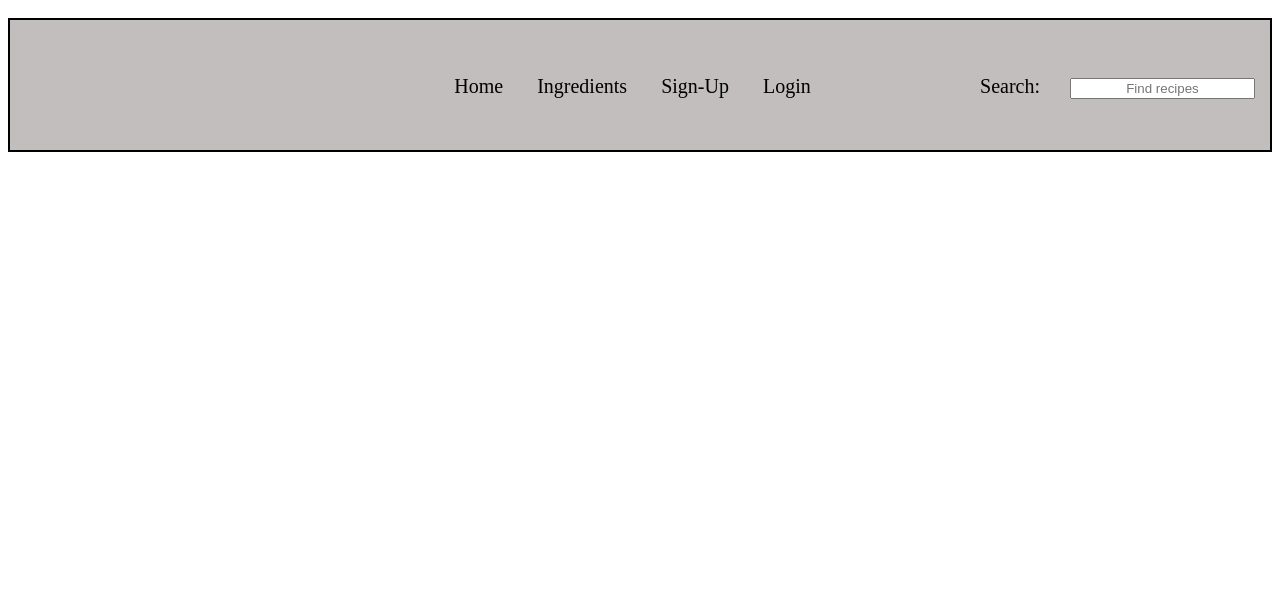
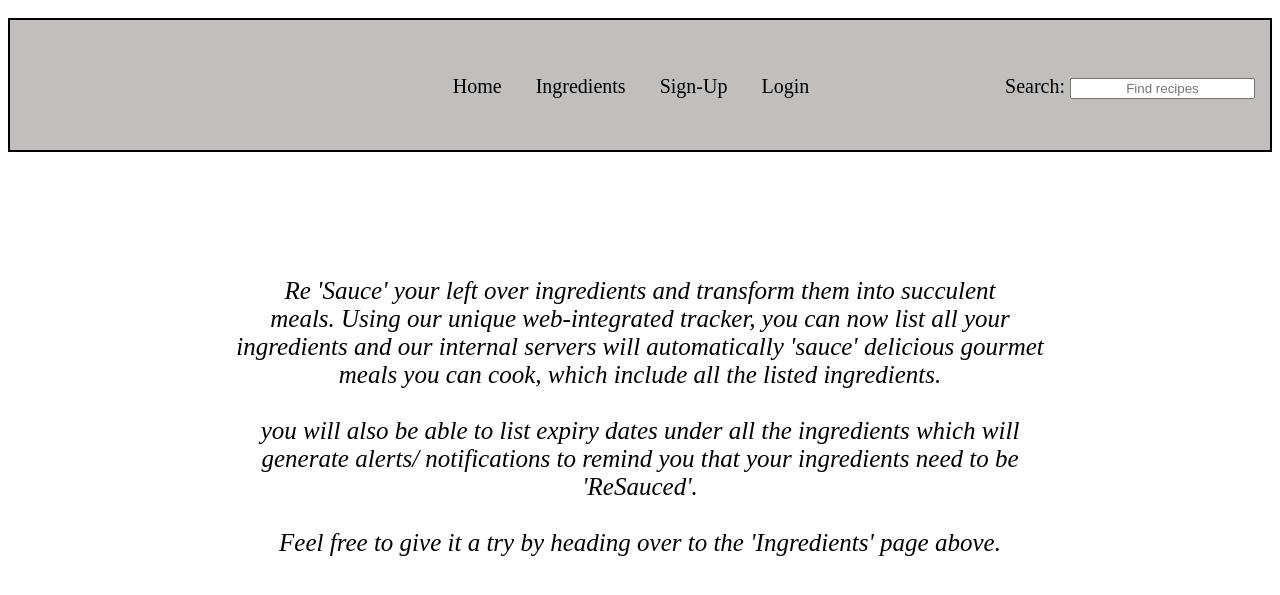
Before and after one commit to ebloom19/ReSauce, a website: page client/index.html in a window 1280 px wide. Both pictures are taken after a click on the item "Home". Shown: the part 137-732 px from the top of the page. Drawn offline with Linux system fonts and the light colour scheme; a web font is replaced by a local one.

Commit message:
home page

```diff
--- a/client/index.html
+++ b/client/index.html
@@ -6,7 +6,9 @@
     <meta name="viewport" content="width=device-width, initial-scale=1.0">
     <title>Document</title>
     <script defer src="/js_components/initialize.js"></script>
-    <link rel="stylesheet" href="/style/style.css">
+    <script defer src="/js_components/home.js"></script>
+    <link rel="stylesheet" href="/style/initialize.css">
+    <link rel="stylesheet" href="/style/home.css">
 </head>
 <body>
 
--- /dev/null
+++ b/client/js_components/home.js
@@ -0,0 +1,19 @@
+console.log("hello home")
+
+function home() {
+    mainDiv.innerHTML = ''
+    const intro = document.createElement("p")
+    intro.setAttribute("id", "intro")
+    intro.innerText = `Re 'Sauce' your left over ingredients and transform them into succulent
+                       meals. Using our unique web-integrated tracker, you can now list all your
+                       ingredients and our internal servers will automatically 'sauce' delicious gourmet
+                       meals you can cook, which include all the listed ingredients.
+
+                       you will also be able to list expiry dates under all the ingredients which will
+                       generate alerts/ notifications to remind you that your ingredients need to be
+                       'ReSauced'.
+
+                       Feel free to give it a try by heading over to the 'Ingredients' page above.`
+
+    mainDiv.append(intro)
+}
--- a/client/js_components/initialize.js
+++ b/client/js_components/initialize.js
@@ -1,6 +1,6 @@
+console.log("hello world")
 
-
-console.log("hello world")
+// setting up fresh img
 const fresh = document.createElement("img")
 fresh.setAttribute('src', '/images/freshness.png');
 fresh.setAttribute('alt', 'freshness');
@@ -27,3 +27,10 @@ header.innerHTML = `
                 <li id="search_bar"><input id="bar" type="text" placeholder="Find recipes"></li>
                 <li id="search">Search:</li>
             </ul>`
+
+
+
+// this "mainDiv can be called in any JS file that is called in the index.HTML. No need to getEliment"
+const mainDiv = document.createElement("div")
+mainDiv.setAttribute("id", "main_div")
+document.body.append(mainDiv)
--- /dev/null
+++ b/client/style/home.css
@@ -0,0 +1,13 @@
+
+
+#intro {
+    padding-top: 100px;
+    font-size: 25px;
+    font-style: italic;
+    animation: fadein 1.5s;
+}
+
+@keyframes fadein {
+    from { opacity: 0; }
+    to   { opacity: 1; }
+}
--- a/client/style/style.css
+++ b/client/style/initialize.css
@@ -9,6 +9,7 @@ body {
     max-height: 100px;
     float: left;
     margin-right: -95px;
+
 }
 
 #logo {
@@ -41,6 +42,7 @@ header ul li:hover {
 
 #search_bar{
     float: right;
+    padding-left: 5px;
 
 }
 
@@ -50,6 +52,7 @@ header ul li:hover {
 
 #search{
     float: right;
+    padding-right: 0px;
 }
 
 #search:not(:first-child):hover{
@@ -62,5 +65,5 @@ header ul li:hover {
 }
 
 #login {
-    margin-right: -250px;
+    margin-right: -222px;
 }
```
Also changed, not shown: database/db.js (added, +7 -0 lines), client/js_components/header.js (deleted), 1 other file.
